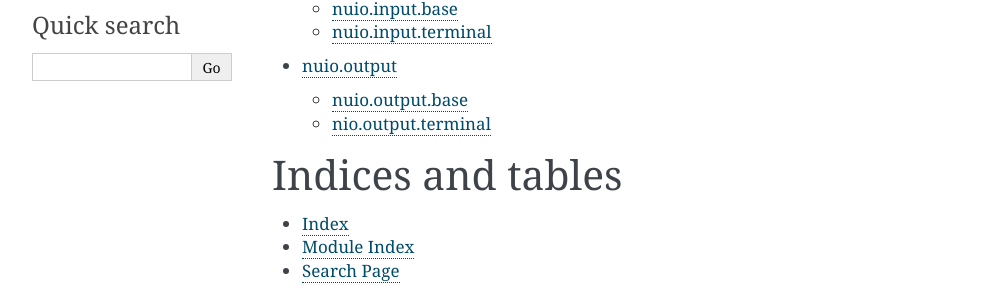
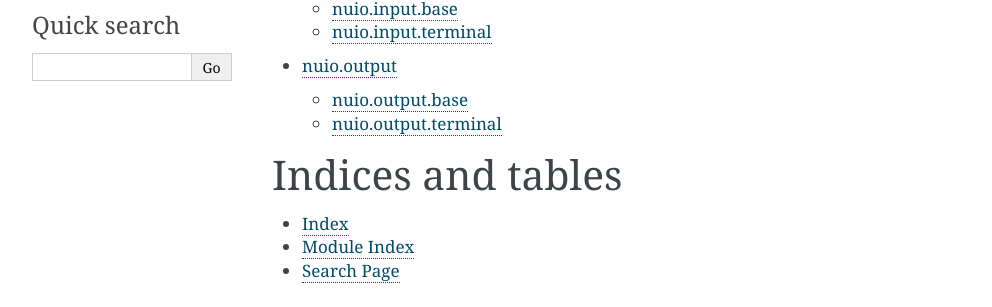
Before and after one commit to daknuett/python3-nio, a Sphinx documentation site: the page built from doc/index.rst, in a window 1280 px wide. Shown: the part 237-544 px from the top of the page, without its empty margins (148-1140 px from the left). Built offline with Sphinx 7.4.7, drawn with Linux system fonts in a browser that asks for light colours.

Commit message:
moved name

```diff
--- a/doc/output/terminal.rst
+++ b/doc/output/terminal.rst
@@ -1,5 +1,5 @@
-nio.output.terminal
-*******************
+nuio.output.terminal
+********************
 
-.. automodule:: nio.output.terminal
+.. automodule:: nuio.output.terminal
    :members:
```
Also changed, not shown: 1 other file.
